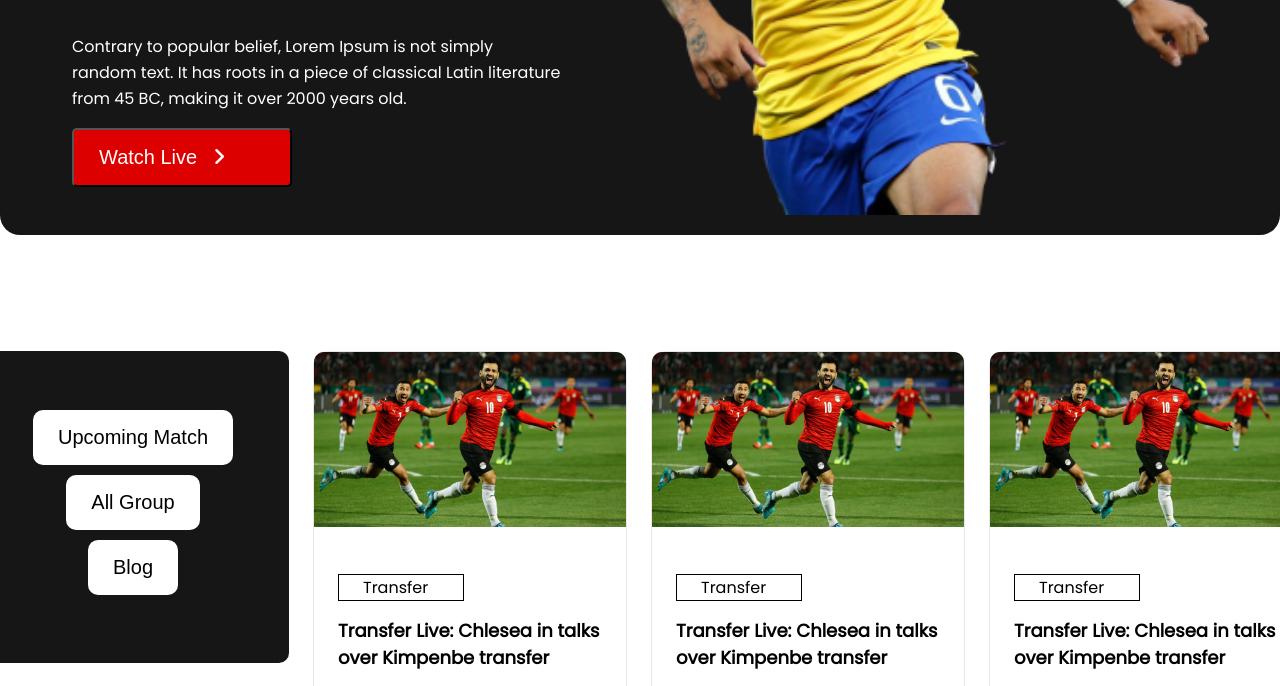
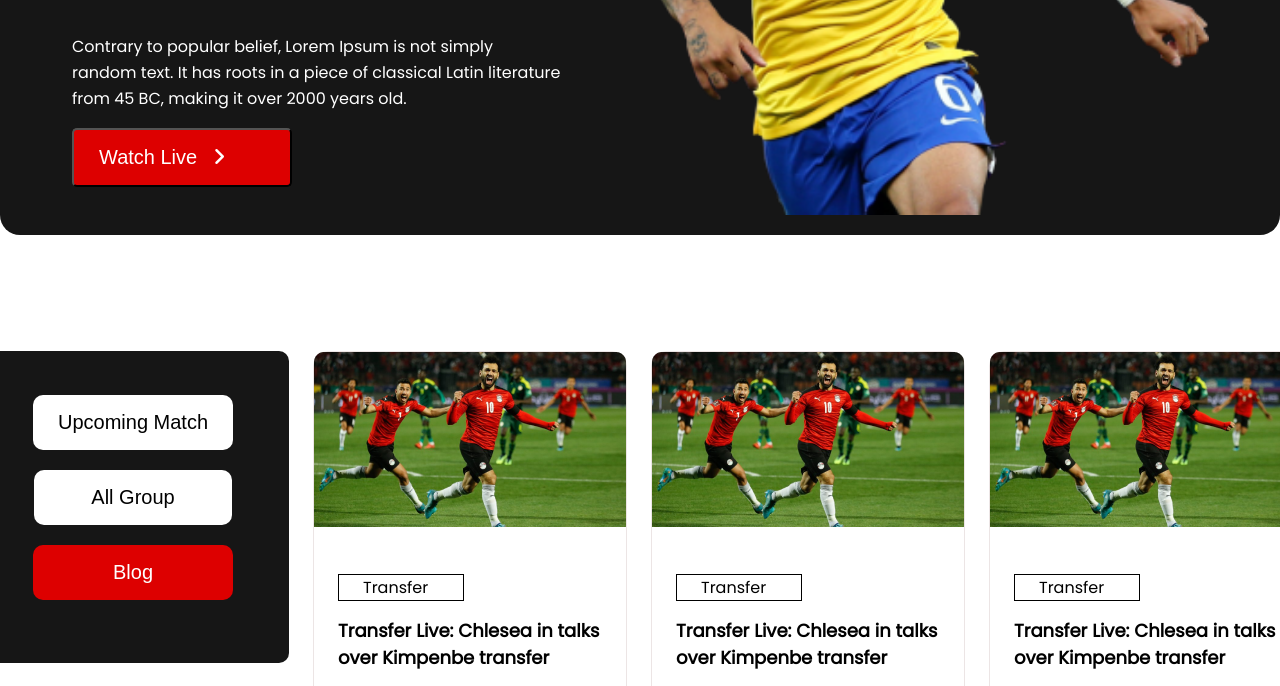
Before and after one commit to atikhasanps/world-cup, a plain HTML site: page index.html in a window 1280 px wide. Shown: the part 475-1161 px from the top of the page. Drawn offline with Linux system fonts and the light colour scheme.

Commit message:
bloginfo recheck

```diff
--- a/index.html
+++ b/index.html
@@ -35,8 +35,8 @@
                 <div class="blog-info">
 
                     <div><button >Upcoming Match</button></div>
-                    <div class="button-white"><button >All Group</button></div>
-                    <div class="red-button"><button class="button-red">Blog</button></div>
+                    <div ><button class="button-group" >All Group</button></div>
+                    <div ><button class="button-blog">Blog</button></div>
 
                 </div>
                 <div class="live-game">
--- a/style.css
+++ b/style.css
@@ -69,7 +69,7 @@ main{
     grid-gap: 24px;
 }
 .blog-info{
-  background-color:#161616 ;
+   background-color:#161616 ;
   height: 312px;
   width: 312px;
   align-items: center;
@@ -81,15 +81,24 @@ main{
 
 
 .blog-info div button{
-    background-color: white;
+     background-color: rgb(255, 255, 255);
     color: black;
     border: none;
-    padding: 16px 25px;
-    margin-bottom: 10px;
+     padding: 16px 25px;
+     margin-bottom: 20px;
     font-size: 20px;
     border-radius: 10px;
 }
-
+.blog-info div .button-group{
+    padding-right: 57px;
+    padding-left: 57px;
+}
+.blog-info div .button-blog{
+    background-color: #DD0000;
+    padding-right: 80px;
+    padding-left: 80px;
+    color: white;
+}
 
 .live-game{
     display: grid;
```
